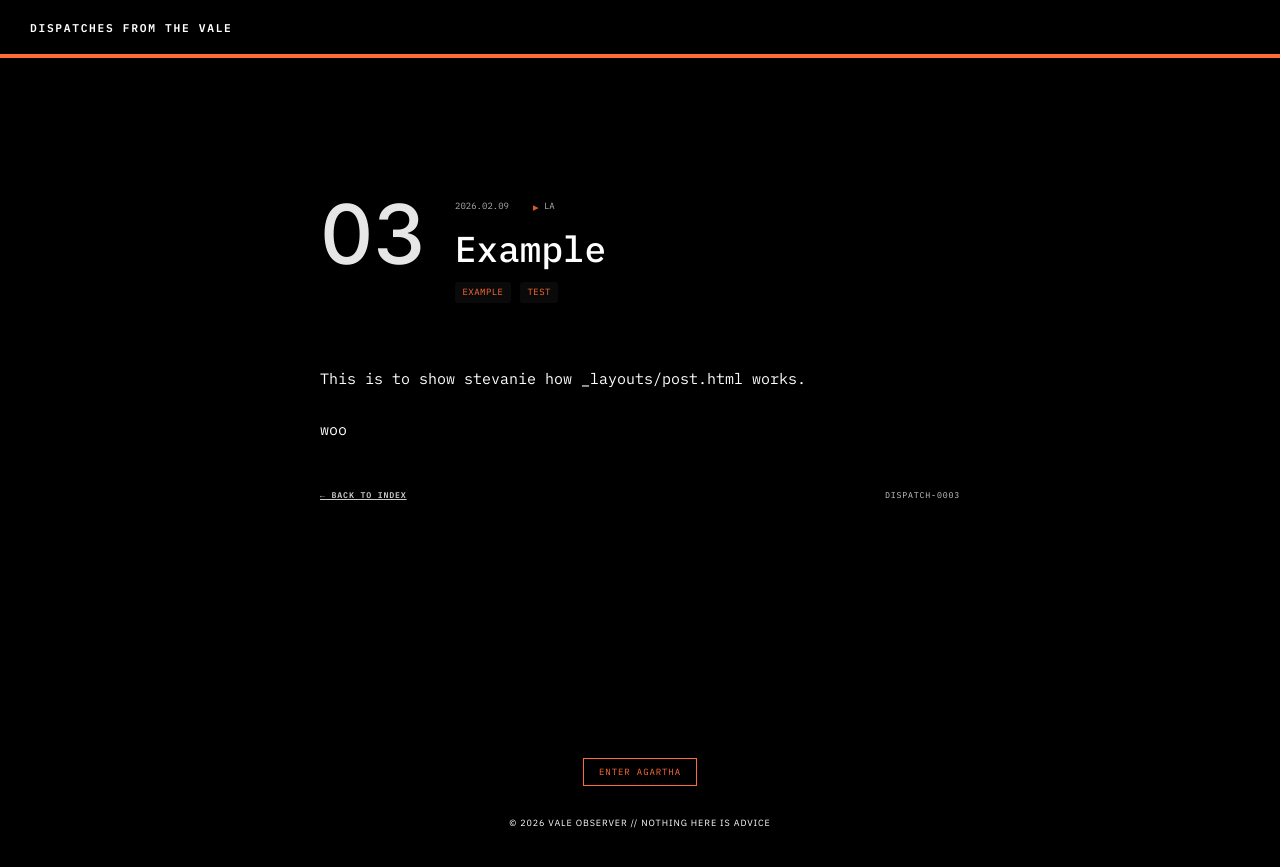
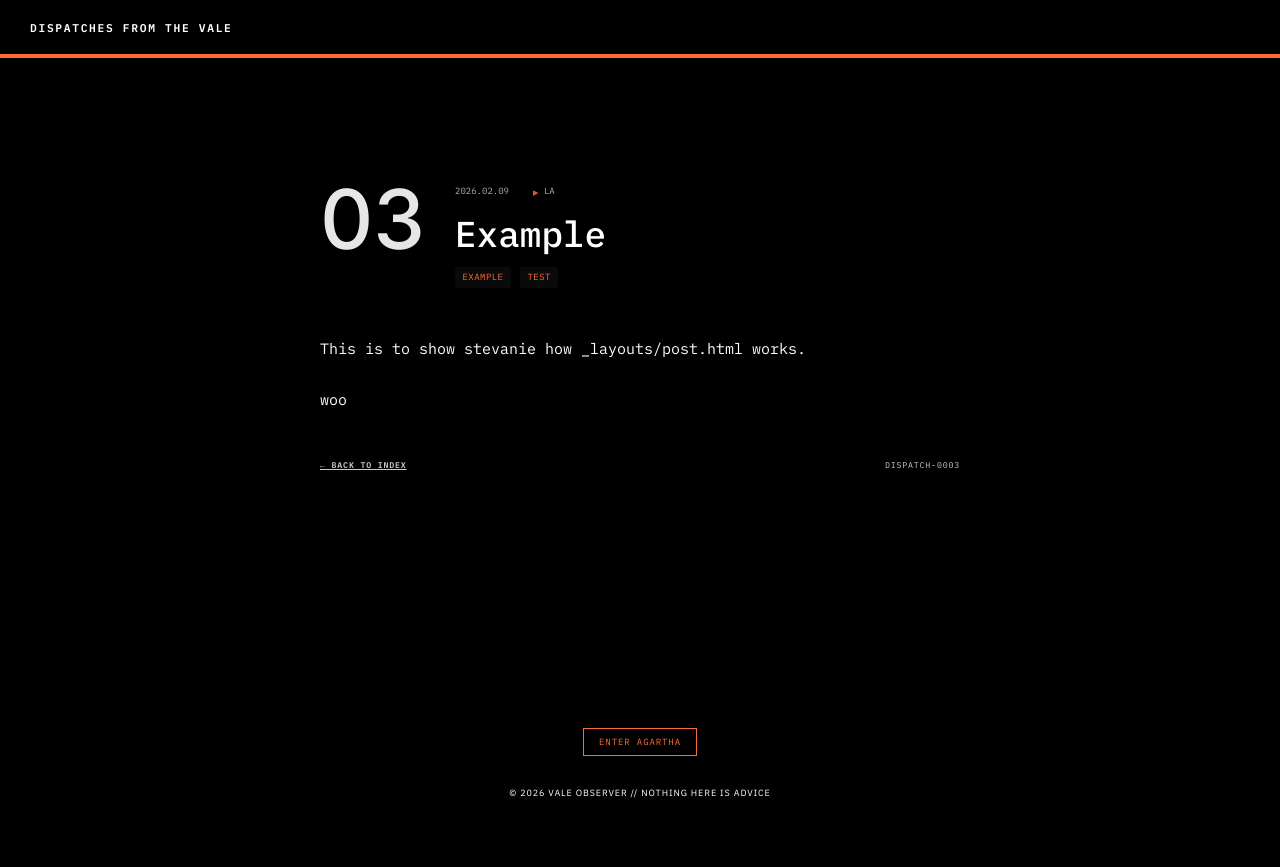
Before and after one commit to valeobserver/dispatches-from-the-vale, a Jekyll site: the page built from _posts/2026-02-09-show-stevanie.md, in a window 1280 px wide. Shown: the top 867 px of the page. Built offline with Jekyll 4.4.1, drawn with Linux system fonts in a browser that asks for light colours.

Commit message:
Update post.html

```diff
--- a/_layouts/post.html
+++ b/_layouts/post.html
@@ -11,11 +11,12 @@ layout: default
   }
 
         .article-header {
-            margin-bottom: 4rem;
+            margin-bottom: 3rem;
             display: grid;
             grid-template-columns: auto 1fr;
             gap: 2rem;
             align-items: stretch;
+            margin-top: -1rem;
         }
 
   .article-top-row {
@@ -75,6 +76,7 @@ layout: default
     line-height: 1;
     margin-top: 0.5rem;
     justify-content: flex-start;
+    padding-left: 0;
   }
 
   .article-tags {
```
